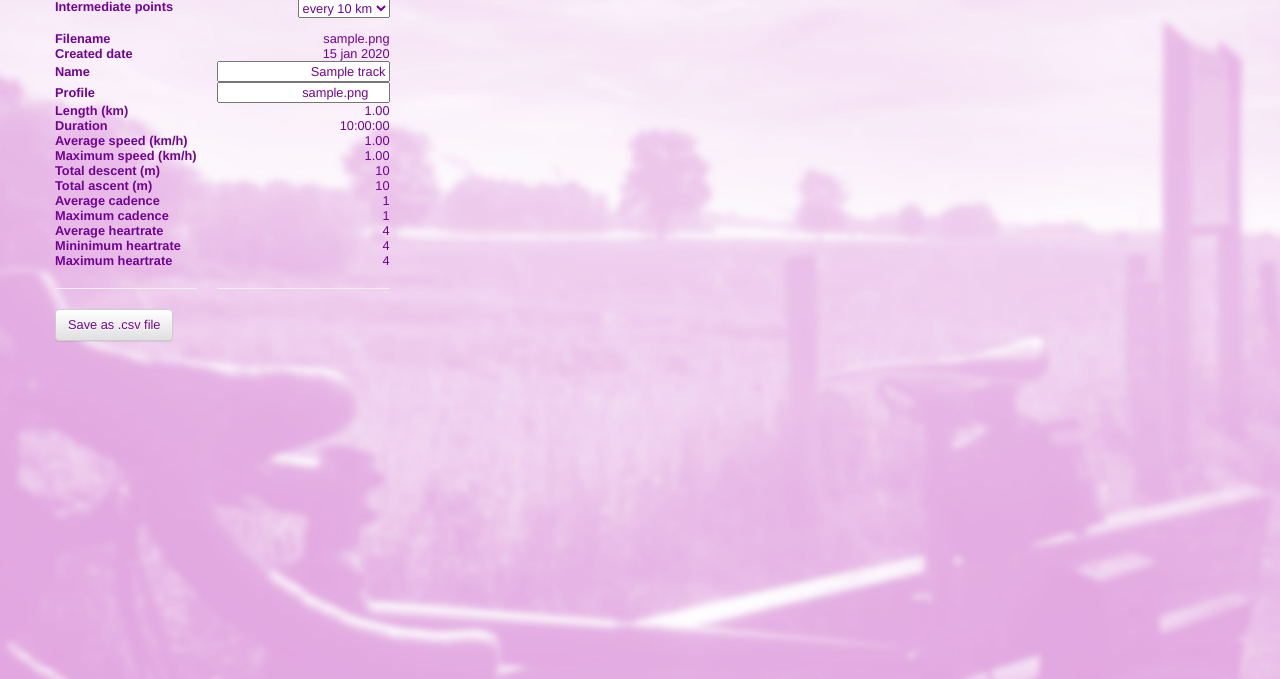
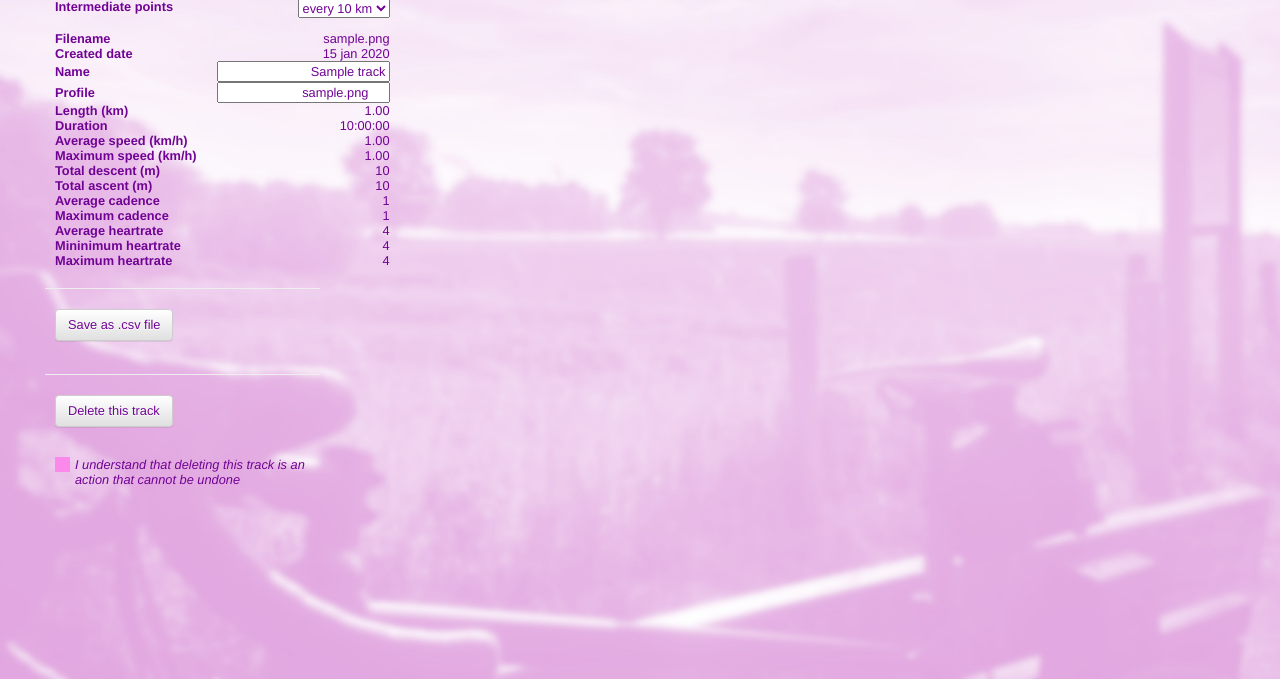
Before and after one commit to AadSchippers/acstracks, a Django app: template acstracks_app/templates/acstracks_app/track_detail.html in a window 1280 px wide. Shown: the part 121-800 px from the top of the page. Run offline with Django 3.2, Linux system fonts and the light colour scheme; tables that the repository leaves empty hold one stand-in row (values such as "Sample post"); the template is opened without the code that fills it: values that come from a table or form of the project are taken from there, most other values are stand-ins (such as "Sample title", 1, 10 or a date in 2020); some libraries are stand-ins or nearby versions.

Commit message:
option to delete a track added

```diff
--- a/acstracks_app/templates/acstracks_app/track_detail.html
+++ b/acstracks_app/templates/acstracks_app/track_detail.html
@@ -145,7 +145,9 @@
                         <td  style="text-align:right">{{ atrack.maxheartrate }}</td>
                     </tr>
                 {% endif %}
-                <t2><td><hr></td><td><hr></td></t2>
+            </table>
+            <hr>
+            <table class="scalefont">
                 <tr>
                     <td>
                         <form method="post" enctype="multipart/form-data">
@@ -159,6 +161,30 @@
                     </td>
                 </tr>
             </table>
+            <hr>
+            <table class="scalefont">
+                <form method="post" enctype="multipart/form-data">
+                {% csrf_token %}
+                <input type="hidden" name="Order" value="{{ order_selected }}">
+                <input type="hidden" name="Profile" value="{{ profile_filter }}">
+                <input type="hidden" name="Intermediate_points" value="{{ intermediate_points_selected }}">
+                <tr>
+                    <td>
+                        <input type="submit" id="delete" value="Delete this track" class="save btn btn-default scalefont">
+                    </td>
+                </tr>
+                <tr>
+                    <td><br><br>
+                        <label class="checkcontainer" style="font-weight: normal;"><i>I understand that deleting this track is an action that cannot be undone</i>
+                            <input type="checkbox"
+                                name="confirm_delete"
+                                id="id_confirm_delete">
+                            <span class="checkmark"></span>
+                        </label>
+                    </td>
+                </tr>
+                </form>
+            </table>
         </div>
         <div class="col-9">
                 <iframe class="responsive-iframe" src={{ map_filename }} title="Track map"></iframe>
--- a/acstracks_app/views.py
+++ b/acstracks_app/views.py
@@ -156,6 +156,11 @@ def track_detail(request, pk, order_selected=None, profile_filter=None, intermed
             )
 
         csvsave = request.POST.get('csvsave')
+
+        confirm_delete = request.POST.get('confirm_delete')
+        if confirm_delete:
+            atrack.delete()
+            return redirect('track_list')
 
     if csvsave == 'True':
         return process_gpx_file(request, atrack.storagefilename, intermediate_points_selected, atrack, False, True)
```
